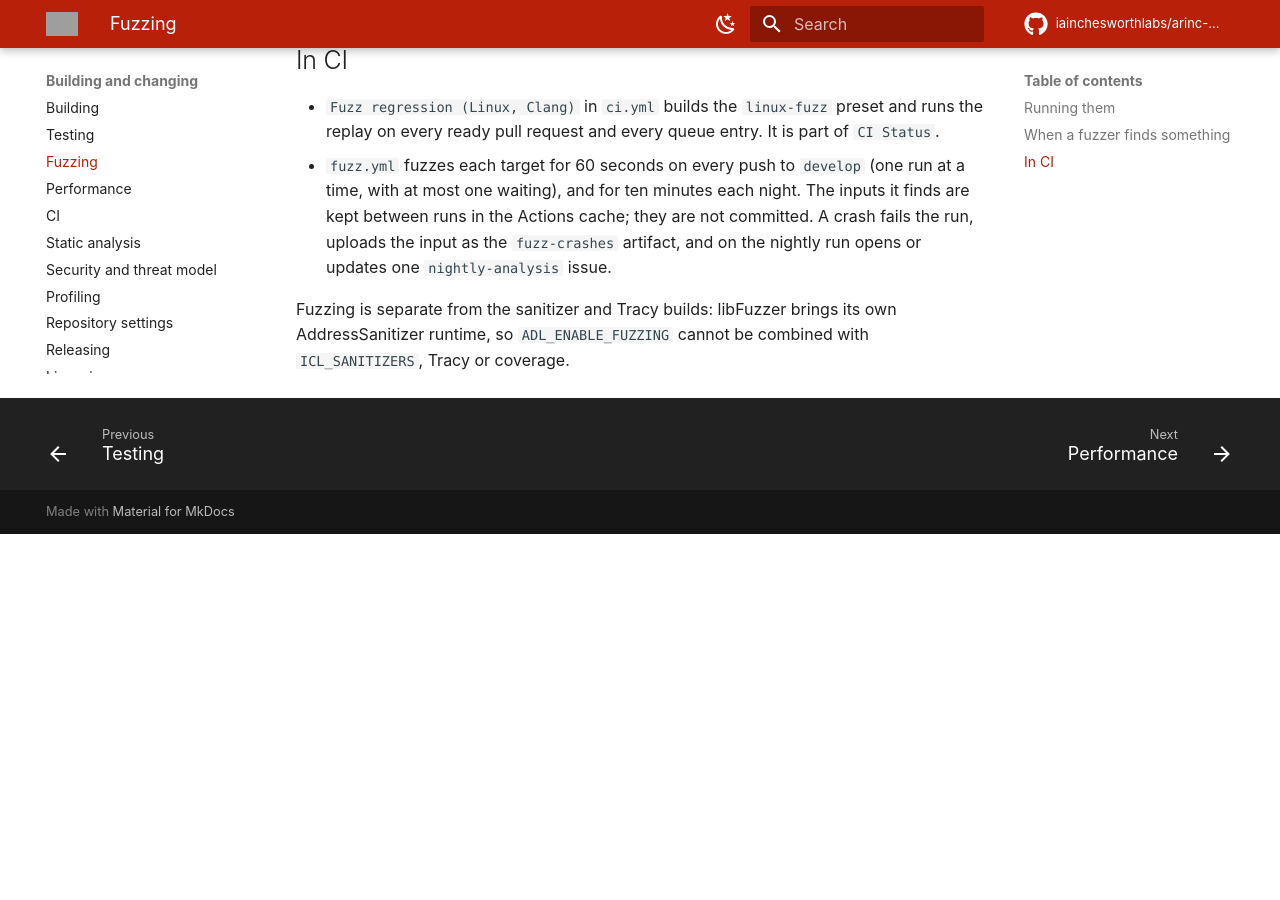
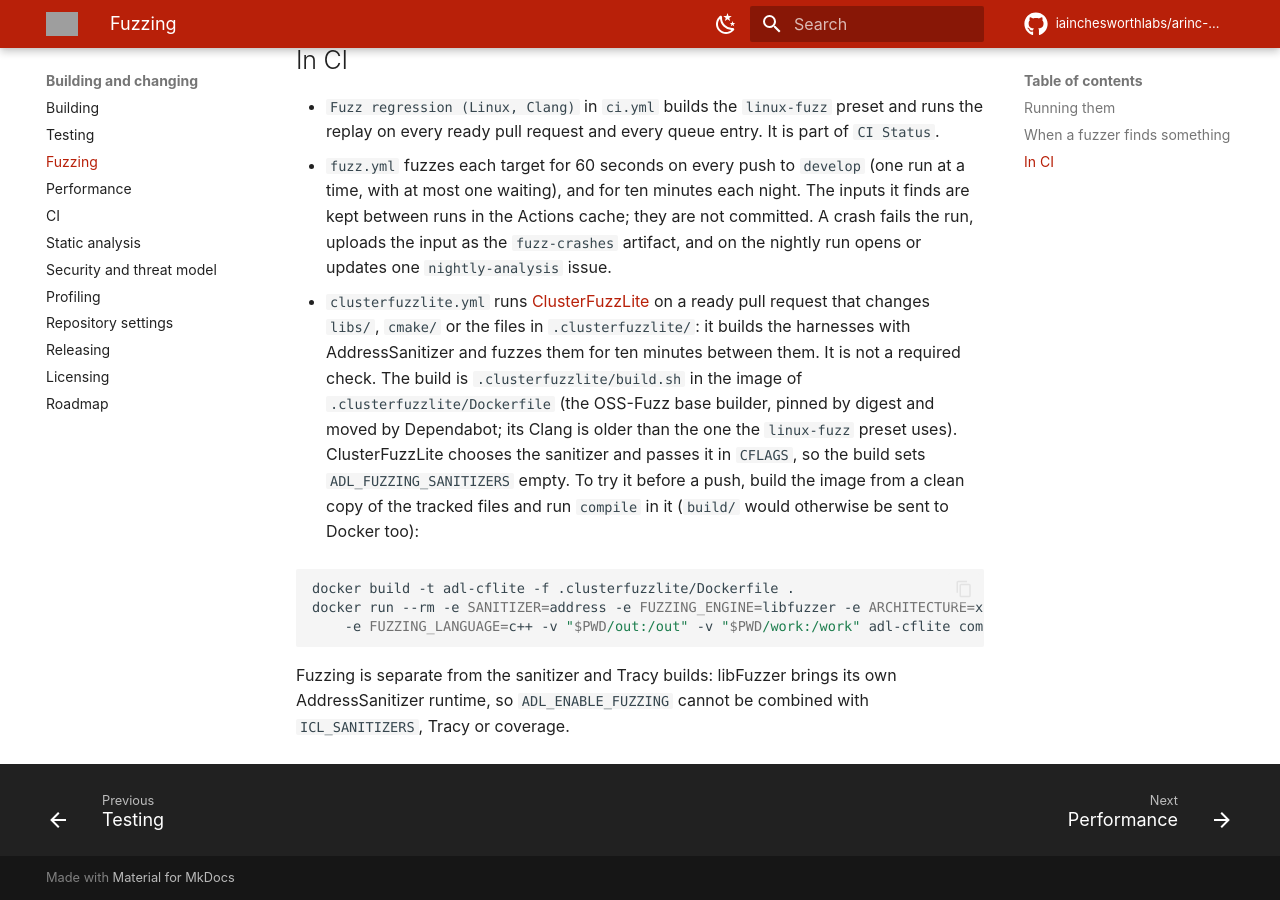
Before and after one commit to iainchesworthlabs/arinc-data-loader, an MkDocs documentation site: the page built from docs/fuzzing.md, in a window 1280 px wide and 900 px high, scrolled down 1468 px. Built offline with MkDocs 1.6.1 and Material for MkDocs 9.7.7, drawn with Linux system fonts in a browser that asks for light colours; comment, search, counter and statistics services are not loaded; before the commit the page ends 2002 px from its top, so only the background shows below that; grey boxes are pictures that could not be loaded.

Commit message:
Fuzz pull requests with ClusterFuzzLite
A ready pull request that changes libs/, cmake/ or the ClusterFuzzLite
files now builds the 16 libFuzzer harnesses in the OSS-Fuzz base image
and fuzzes them for ten minutes with AddressSanitizer. The run is not a
required check: the gate still replays the seeds and the past crashes,
and fuzz.yml still fuzzes after the merge and keeps the corpus.

The base image is pinned by digest and Dependabot's docker ecosystem
moves it. Its Clang is 22, older than the one the linux-fuzz preset
uses, and the harnesses build with it.

ClusterFuzzLite passes the sanitizer in CFLAGS and rejects an ASan
build that also carries UBSan, which Fuzzing.cmake always added.
ADL_FUZZING_SANITIZERS now names the list; its default is unchanged and
the ClusterFuzzLite build sets it empty.

Signed-off-by: Iain Chesworth <iain.chesworth@gmail.com>

````diff
--- a/docs/fuzzing.md
+++ b/docs/fuzzing.md
@@ -55,5 +55,20 @@ corpus is meant to stay small and readable.
   Actions cache; they are not committed. A crash fails the run, uploads the input as the `fuzz-crashes`
   artifact, and on the nightly run opens or updates one `nightly-analysis` issue.
 
+- `clusterfuzzlite.yml` runs [ClusterFuzzLite](https://google.github.io/clusterfuzzlite/) on a ready pull
+  request that changes `libs/`, `cmake/` or the files in `.clusterfuzzlite/`: it builds the harnesses with
+  AddressSanitizer and fuzzes them for ten minutes between them. It is not a required check. The build is
+  `.clusterfuzzlite/build.sh` in the image of `.clusterfuzzlite/Dockerfile` (the OSS-Fuzz base builder,
+  pinned by digest and moved by Dependabot; its Clang is older than the one the `linux-fuzz` preset uses).
+  ClusterFuzzLite chooses the sanitizer and passes it in `CFLAGS`, so the build sets
+  `ADL_FUZZING_SANITIZERS` empty. To try it before a push, build the image from a clean copy of the
+  tracked files and run `compile` in it (`build/` would otherwise be sent to Docker too):
+
+  ```sh
+  docker build -t adl-cflite -f .clusterfuzzlite/Dockerfile .
+  docker run --rm -e SANITIZER=address -e FUZZING_ENGINE=libfuzzer -e ARCHITECTURE=x86_64 \
+      -e FUZZING_LANGUAGE=c++ -v "$PWD/out:/out" -v "$PWD/work:/work" adl-cflite compile
+  ```
+
 Fuzzing is separate from the sanitizer and Tracy builds: libFuzzer brings its own AddressSanitizer
 runtime, so `ADL_ENABLE_FUZZING` cannot be combined with `ICL_SANITIZERS`, Tracy or coverage.
````
Also changed, not shown: docs/ci.md (+2 -1 lines), 6 other files.
